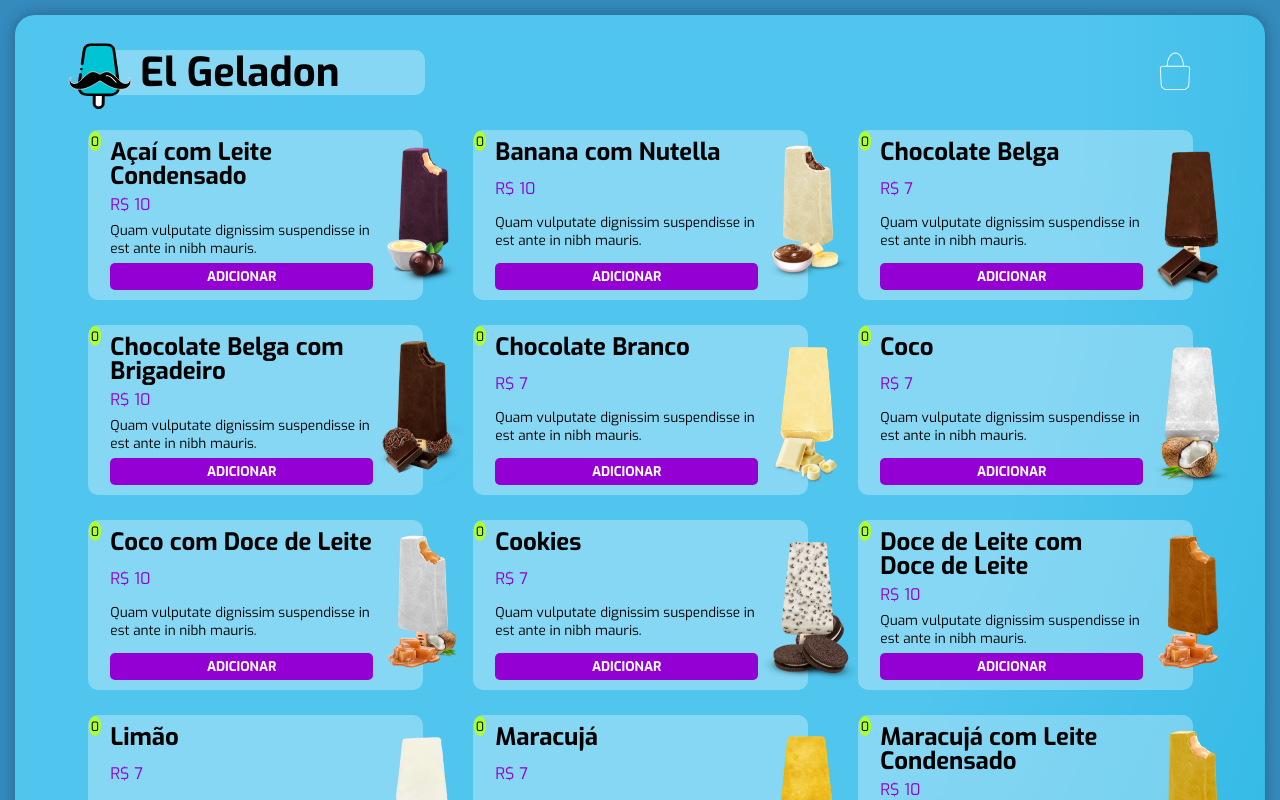
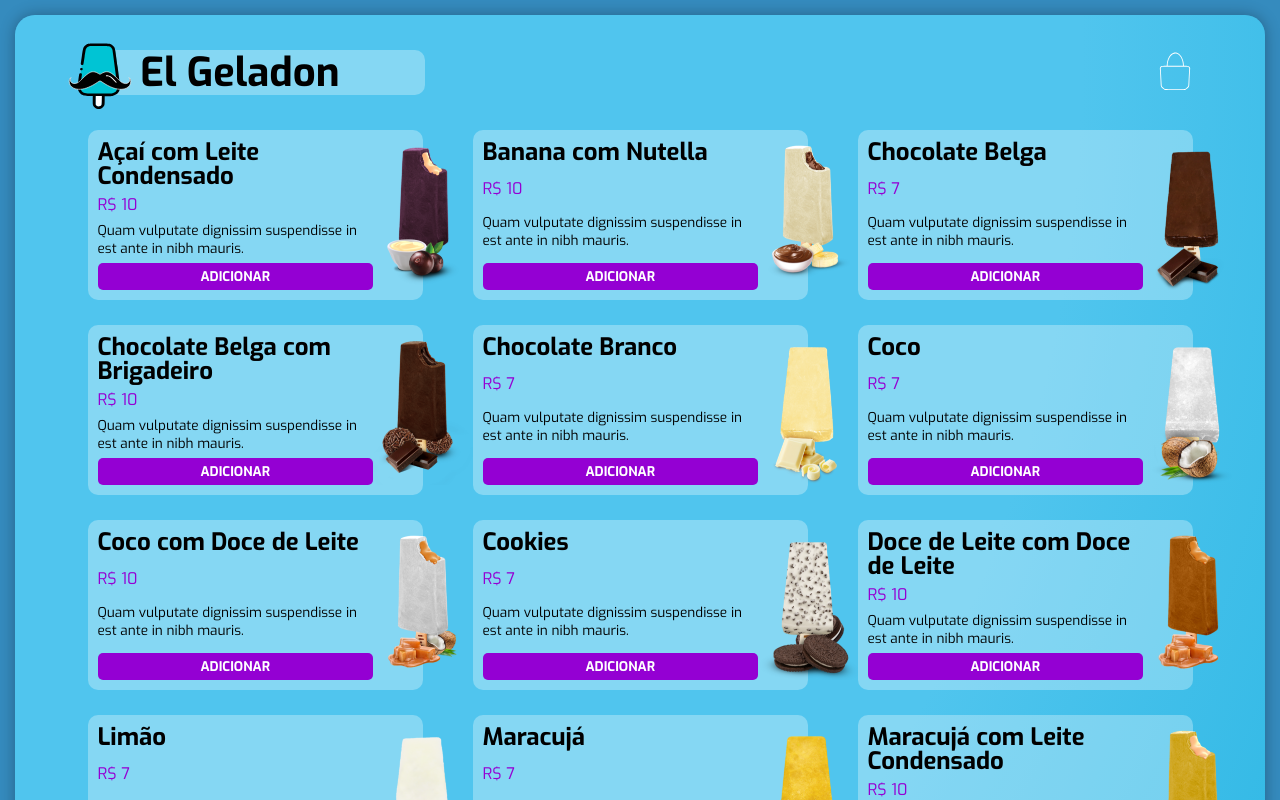
Before and after one commit to Jardejane/paletas-el-geladon-front, a React (Create React App) app: page / in a window 1280 px wide. Shown: the top 800 px of the page. Built offline with nearby package versions, Linux system fonts and the light colour scheme.

Commit message:
add the button to remove

```diff
--- a/src/components/paletaList.jsx
+++ b/src/components/paletaList.jsx
@@ -9,12 +9,21 @@
     const paleta = {[paletaIndex]: Number(paletaSelecionada[paletaIndex] || 0) +1 }
     setpaletaSelecionada({...paletaSelecionada, ...paleta})
   }
+  const removerItem = (paletaIndex) => {
+   const paleta = {[paletaIndex]: Number(paletaSelecionada[paletaIndex] || 0) -1}
+   setpaletaSelecionada({...paletaSelecionada, ...paleta})
+  }
 
+  const badgeCounter = (canRender, index) =>
+          Boolean(canRender) &&  (<span className="PaletaListaItem__badge">{paletaSelecionada[index]} </span>)
+
+  const removerButton = (canRender, index) =>
+        Boolean(canRender) && (<button className="Acoes__remover" onClick={() => removerItem(index)}>remover</button>)
   return (
     <div className="PaletaLista">
       {paletas.map((paleta, index) => (
         <div className="PaletaListaItem" key={`PaletalistaItem-${index}`}>
-          <span className="PaletaListaItem__badge">{paletaSelecionada[index] || 0}</span>
+          {badgeCounter(paletaSelecionada[index], index)}
           <div>
             <div className="PaletaListaItem__titulo">{paleta.titulo}</div>
             <div className="PaletaListaItem__preco"> R$ {paleta.preco}</div>
@@ -23,9 +32,10 @@
               {paleta.descricao}{" "}
             </div>
             <div className="PaletaListaItem__acoes Acoes">
-              <button className="Acoes__adicionar Acoes__adicionar--preencher" onClick={  () => adicionarItem(index)}>
+              <button className= {`Acoes__adicionar ${!paletaSelecionada[index] && `Acoes__adicionar--preencher`}`}  onClick={  () => adicionarItem(index)}>
                 adicionar
               </button>
+              {removerButton(paletaSelecionada[index], index)}
             </div>
           </div>
           <img
```
